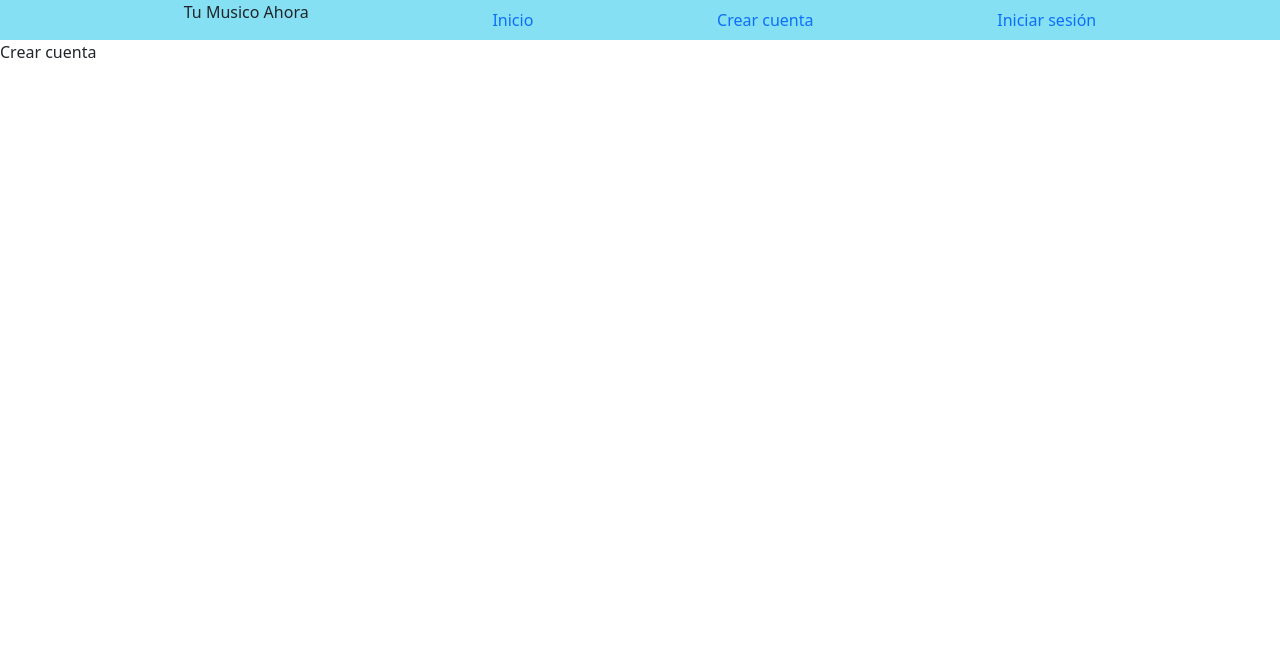
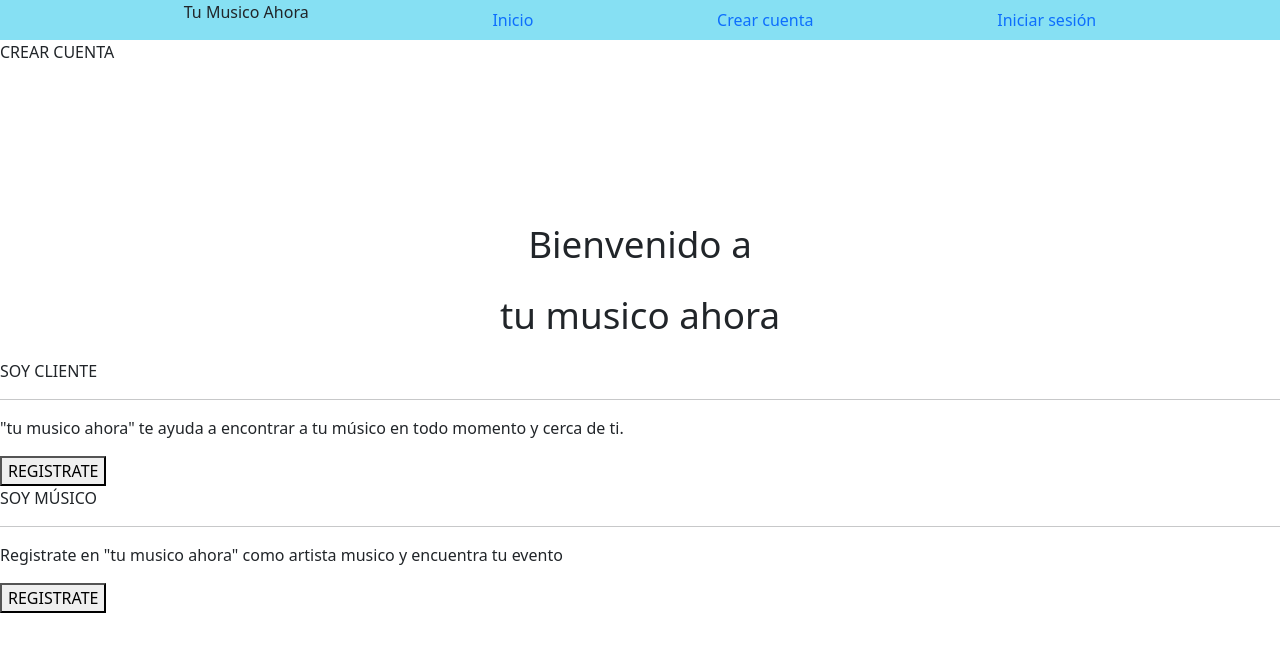
Before and after one commit to Kodemia-MusicApp/MusicApp-FrontEnd, a React app: page /crearcuenta/musican in a window 1280 px wide. Shown: the top 652 px of the page. Built offline with nearby package versions, Linux system fonts and the light colour scheme.

Commit message:
1 file modified

```diff
--- a/src/Pages/CreateAccount/CreateAccount.jsx
+++ b/src/Pages/CreateAccount/CreateAccount.jsx
@@ -1,3 +1,5 @@
+////jsx
+
 import React from 'react'
 import './CreateAccount.scss'
 import { Link } from 'react-router-dom'
@@ -5,31 +7,33 @@ import { Navbar } from '../../Components/Navbar/Navbar'
 
 export const CreateAccount = () => {
     return (
-        <section>
-            <Navbar />
-            Crear cuenta
-        </section>
-    )
-}
-
-
-
-export const InicioSesion = () => {
-    return (
         <div>
             <Navbar />
-            <div className="InicioSesion">
-                <div className="InicioSesion-Container">
-                    <p className="InicioSesion-Title">INICIAR SESIÓN</p>
+            <div className="CreateAccount">
+                <div className="CreateAccount-Container">
+                    <p className="CreateAccount-Title">CREAR CUENTA</p>
                     <p className="Bienvenida">Bienvenido a</p>
                     <p className="NombreApp">tu musico ahora</p>
-                    <div className="BotonesInicio">
-                        <Link to="/login/client">
-                            <button className="BotonInicio">SOY CLIENTE</button>
-                        </Link>
-                        <Link to="/login/musican">
-                            <button className="BotonInicio">SOY MÚSICO</button>
-                        </Link>
+
+                    <div className="usuarios">
+                        <div className="SoyCliente">
+                            <p className="TitleSoyCliente">SOY CLIENTE</p>
+                            <hr></hr>
+                            <p>
+                                "tu musico ahora" te ayuda a encontrar a tu
+                                músico en todo momento y cerca de ti.{' '}
+                            </p>
+                            <button className="registrate">REGISTRATE</button>
+                        </div>
+                        <div className="SoyMusico">
+                            <p className="TitleSoyMusico">SOY MÚSICO</p>
+                            <hr></hr>
+                            <p>
+                                Registrate en "tu musico ahora" como artista
+                                musico y encuentra tu evento
+                            </p>
+                            <button className="registrate">REGISTRATE</button>
+                        </div>
                     </div>
                 </div>
             </div>
```
